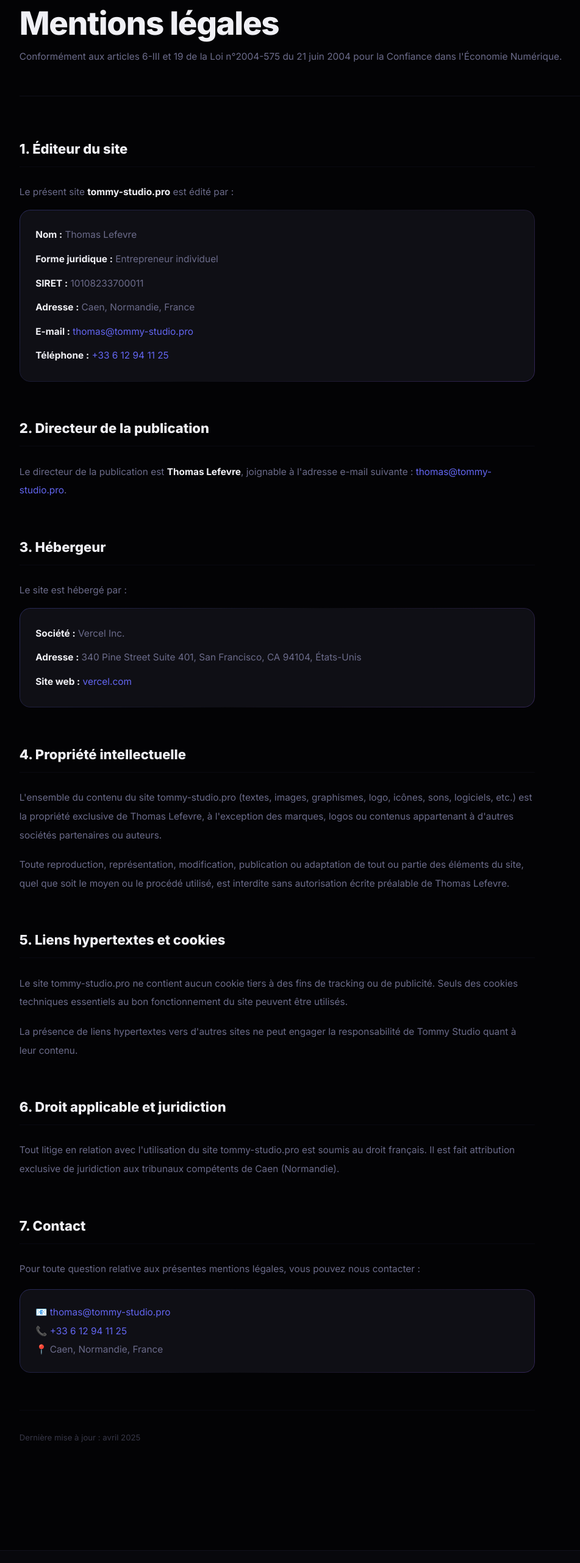
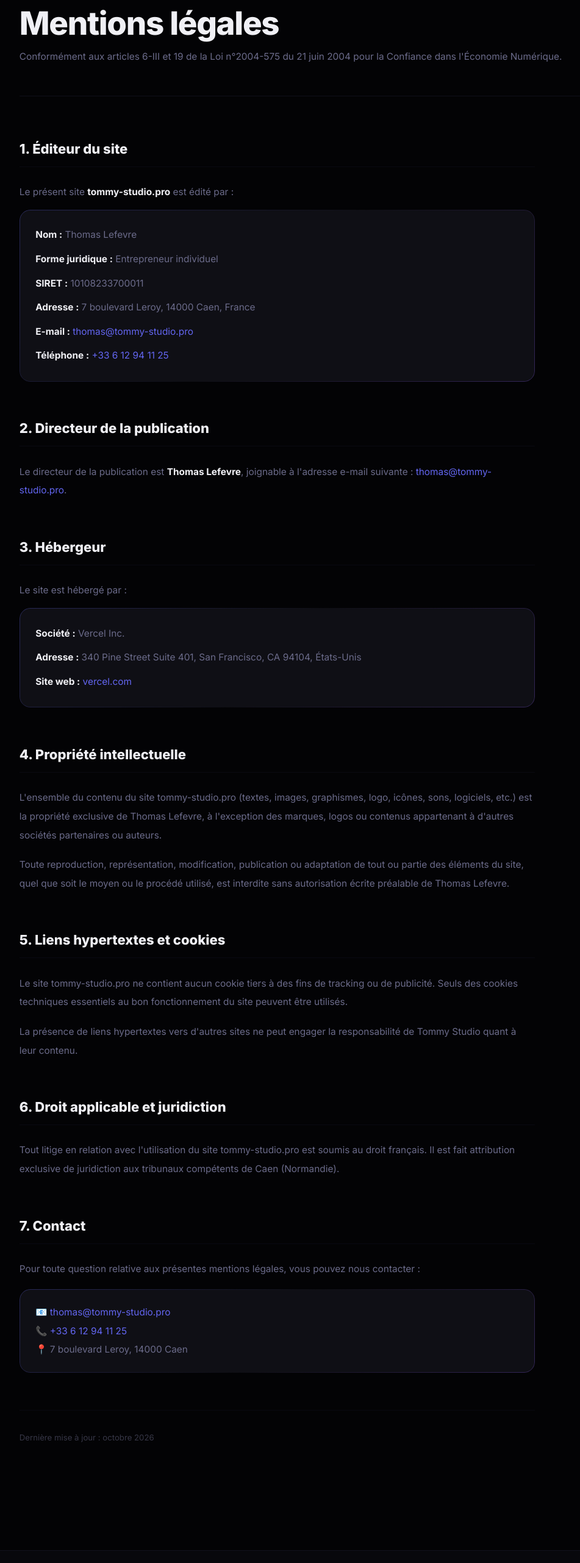
Before and after one commit to thoomaslef/Tommy-studio, a Next.js app: page /mentions-legales in a window 1280 px wide. Shown: the part 208-2771 px from the top of the page at 61% size, without its empty margins (21-972 px from the left). Built offline with nearby package versions, Linux system fonts and the light colour scheme.

Commit message:
Adresse complète de l'entreprise dans les mentions légales, CGV et confidentialité
Co-Authored-By: Claude Opus 5.5 <noreply@anthropic.com>
Claude-Session: https://claude.ai/code/session_01YMUx6AxujfY1Pcht94xV6D

```diff
--- a/src/app/(studio)/cgv/page.tsx
+++ b/src/app/(studio)/cgv/page.tsx
@@ -15,7 +15,7 @@ const sections = [
       <p>
         Les présentes conditions générales de vente (« CGV ») encadrent l’utilisation du service Tommy Studio, qui permet de créer en ligne le site
         internet d’une entreprise, de le prévisualiser gratuitement puis de le faire publier et héberger. Le service est fourni par Thomas Lefevre,
-        entrepreneur individuel exerçant sous le nom Tommy Studio (SIRET 10108233700011, Caen, France — thomas@tommy-studio.pro — +33 6 12 94 11 25),
+        entrepreneur individuel exerçant sous le nom Tommy Studio (SIRET 10108233700011, 7 boulevard Leroy, 14000 Caen, France — thomas@tommy-studio.pro — +33 6 12 94 11 25),
         ci-après « le Prestataire ». Toute demande de publication implique l’acceptation sans réserve des CGV.
       </p>
     ),
--- a/src/app/(studio)/mentions-legales/page.tsx
+++ b/src/app/(studio)/mentions-legales/page.tsx
@@ -30,7 +30,7 @@ export default function MentionsLegalesPage() {
                 <p><strong className="text-foreground">Nom :</strong> Thomas Lefevre</p>
                 <p><strong className="text-foreground">Forme juridique :</strong> Entrepreneur individuel</p>
                 <p><strong className="text-foreground">SIRET :</strong> 10108233700011</p>
-                <p><strong className="text-foreground">Adresse :</strong> Caen, Normandie, France</p>
+                <p><strong className="text-foreground">Adresse :</strong> 7 boulevard Leroy, 14000 Caen, France</p>
                 <p><strong className="text-foreground">E-mail :</strong> <a href="mailto:thomas@tommy-studio.pro" className="text-accent hover:text-accent-light transition-colors">thomas@tommy-studio.pro</a></p>
                 <p><strong className="text-foreground">Téléphone :</strong> <a href="tel:+33612941125" className="text-accent hover:text-accent-light transition-colors">+33 6 12 94 11 25</a></p>
               </div>
@@ -83,11 +83,11 @@ export default function MentionsLegalesPage() {
             <div className="mt-4 gradient-border rounded-2xl bg-surface-light p-6 space-y-2 text-sm text-muted">
               <p>📧 <a href="mailto:thomas@tommy-studio.pro" className="text-accent hover:text-accent-light transition-colors">thomas@tommy-studio.pro</a></p>
               <p>📞 <a href="tel:+33612941125" className="text-accent hover:text-accent-light transition-colors">+33 6 12 94 11 25</a></p>
-              <p>📍 Caen, Normandie, France</p>
+              <p>📍 7 boulevard Leroy, 14000 Caen</p>
             </div>
           </section>
 
-          <p className="text-xs text-muted/50 pt-8 border-t border-border/30">Dernière mise à jour : avril 2025</p>
+          <p className="text-xs text-muted/50 pt-8 border-t border-border/30">Dernière mise à jour : octobre 2026</p>
         </div>
       </div>
     </div>
--- a/src/app/(studio)/politique-de-confidentialite/page.tsx
+++ b/src/app/(studio)/politique-de-confidentialite/page.tsx
@@ -10,7 +10,7 @@ export const metadata: Metadata = {
 const sections = [
   {
     title: '1. Responsable du traitement',
-    body: <p>Thomas Lefevre, entrepreneur individuel (Tommy Studio) — SIRET 10108233700011 — Caen, France — thomas@tommy-studio.pro.</p>,
+    body: <p>Thomas Lefevre, entrepreneur individuel (Tommy Studio) — SIRET 10108233700011 — 7 boulevard Leroy, 14000 Caen, France — thomas@tommy-studio.pro.</p>,
   },
   {
     title: '2. Données collectées',
```
